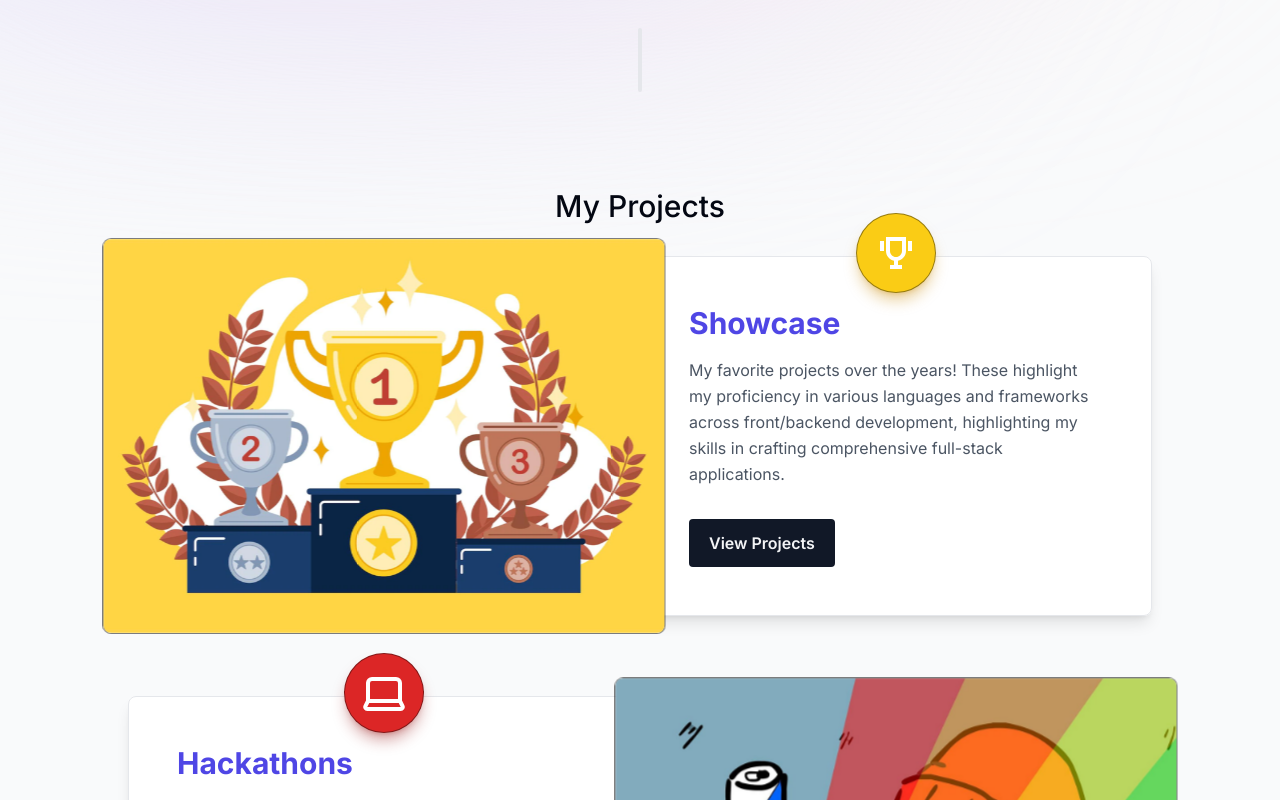
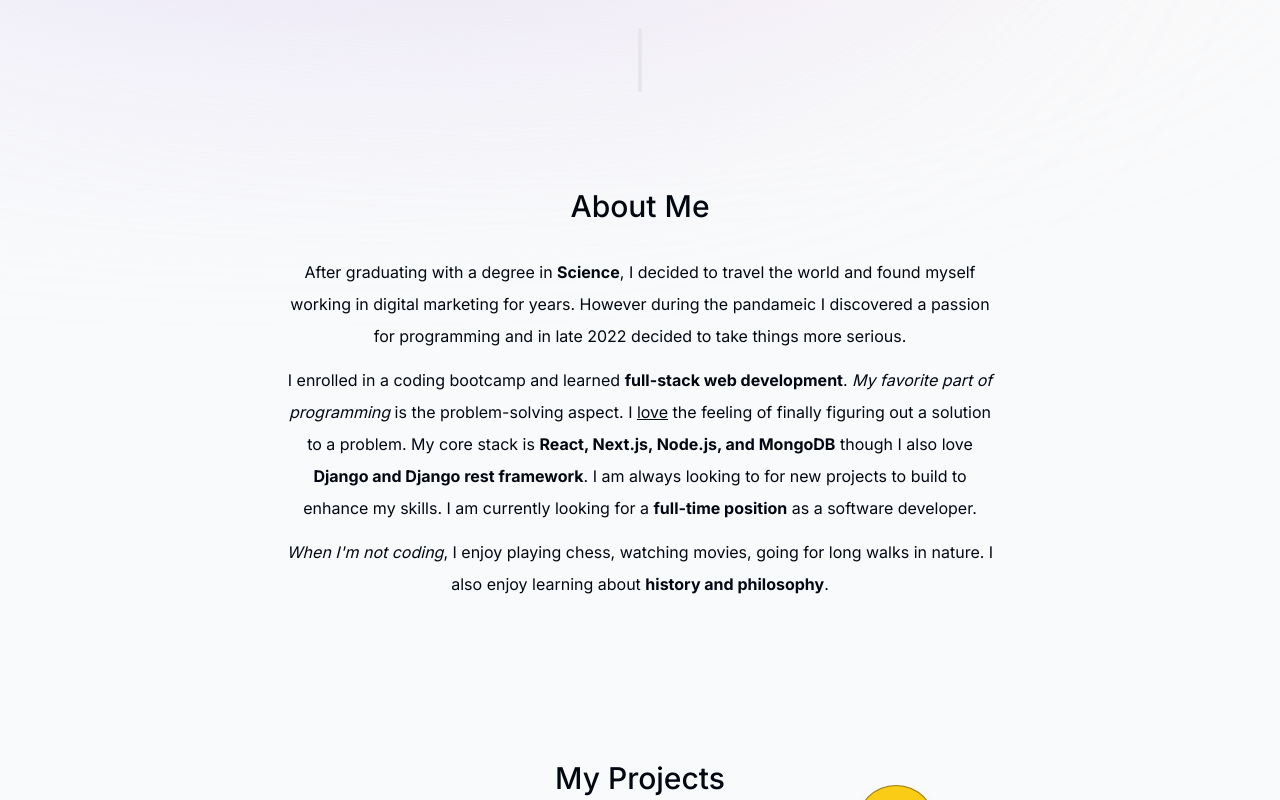
Before and after one commit to DarrachBarneveld/personal-portfolio, a Next.js app: page / in a window 1280 px wide. Shown: the part 580-1380 px from the top of the page. Built offline with nearby package versions, Linux system fonts and the light colour scheme.

Commit message:
Added about section

```diff
--- a/app/page.tsx
+++ b/app/page.tsx
@@ -1,3 +1,4 @@
+import About from "@/components/About";
 import Experience from "@/components/Experience";
 import Intro from "@/components/Intro";
 import Projects from "@/components/Projects";
@@ -9,6 +10,7 @@
     <main className="flex flex-col items-center px-4">
       <Intro />
       <SectionDivider />
+      <About />
       <Projects />
       <Skills />
       <Experience />
--- /dev/null
+++ b/components/About.tsx
@@ -0,0 +1,48 @@
+"use client";
+
+import React, { FunctionComponent } from "react";
+import SectionHeading from "./ui/SectionHeading";
+import { motion } from "framer-motion";
+import { useSectionInView } from "@/hooks/hooks";
+
+const About: FunctionComponent = () => {
+  const { ref } = useSectionInView("About");
+
+  return (
+    <motion.section
+      className="mb-28 max-w-[45rem] scroll-mt-28 text-center leading-8 sm:mb-40"
+      initial={{ opacity: 0, y: 100 }}
+      animate={{ opacity: 1, y: 0 }}
+      transition={{ delay: 0.175 }}
+      id="about"
+      ref={ref}
+    >
+      <SectionHeading>About me</SectionHeading>
+      <p className="mb-3">
+        After graduating with a degree in <strong>Science</strong>, I decided to
+        travel the world and found myself working in digital marketing for
+        years. However during the pandameic I discovered a passion for
+        programming and in late 2022 decided to take things more serious.{" "}
+      </p>
+      <p className="mb-3">
+        I enrolled in a coding bootcamp and learned{" "}
+        <strong>full-stack web development</strong>.{" "}
+        <em>My favorite part of programming</em> is the problem-solving aspect.
+        I <span className="underline">love</span> the feeling of finally
+        figuring out a solution to a problem. My core stack is{" "}
+        <strong>React, Next.js, Node.js, and MongoDB</strong> though I also love{" "}
+        <strong>Django and Django rest framework</strong>. I am always looking
+        to for new projects to build to enhance my skills. I am currently
+        looking for a <strong>full-time position</strong> as a software
+        developer.
+      </p>
+      <p>
+        <em>When I'm not coding</em>, I enjoy playing chess, watching movies,
+        going for long walks in nature. I also enjoy learning about{" "}
+        <strong>history and philosophy</strong>.
+      </p>
+    </motion.section>
+  );
+};
+
+export default About;
```
